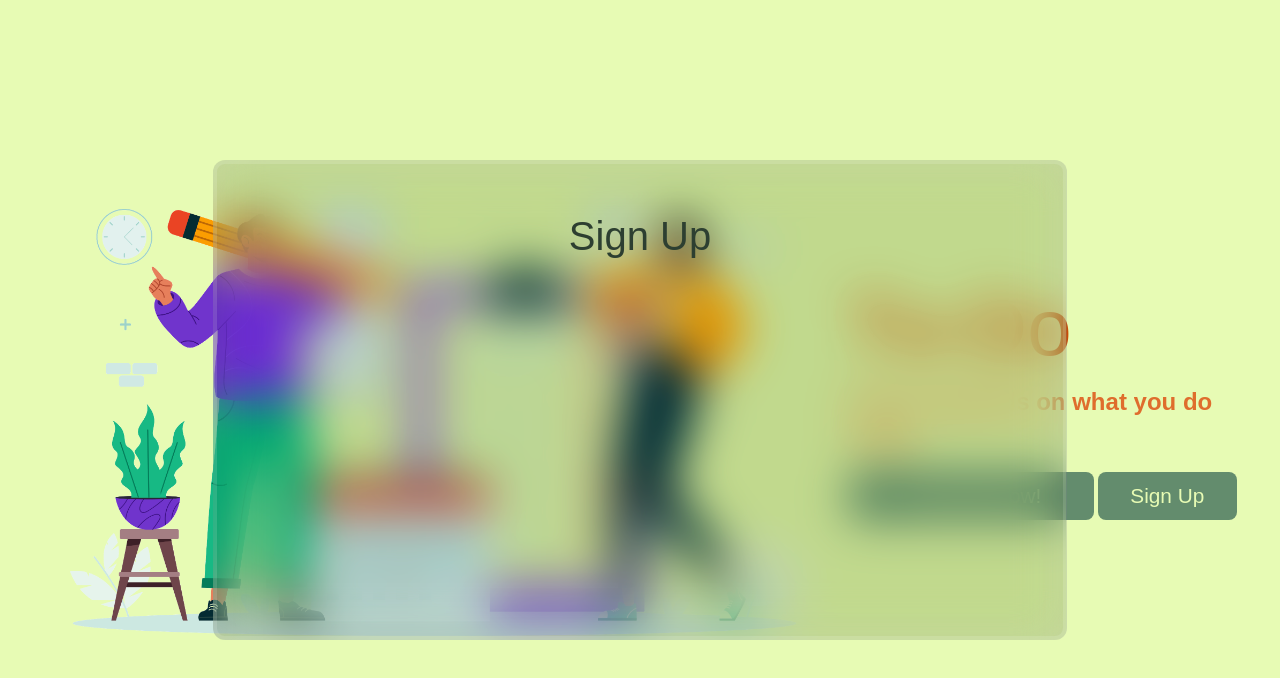
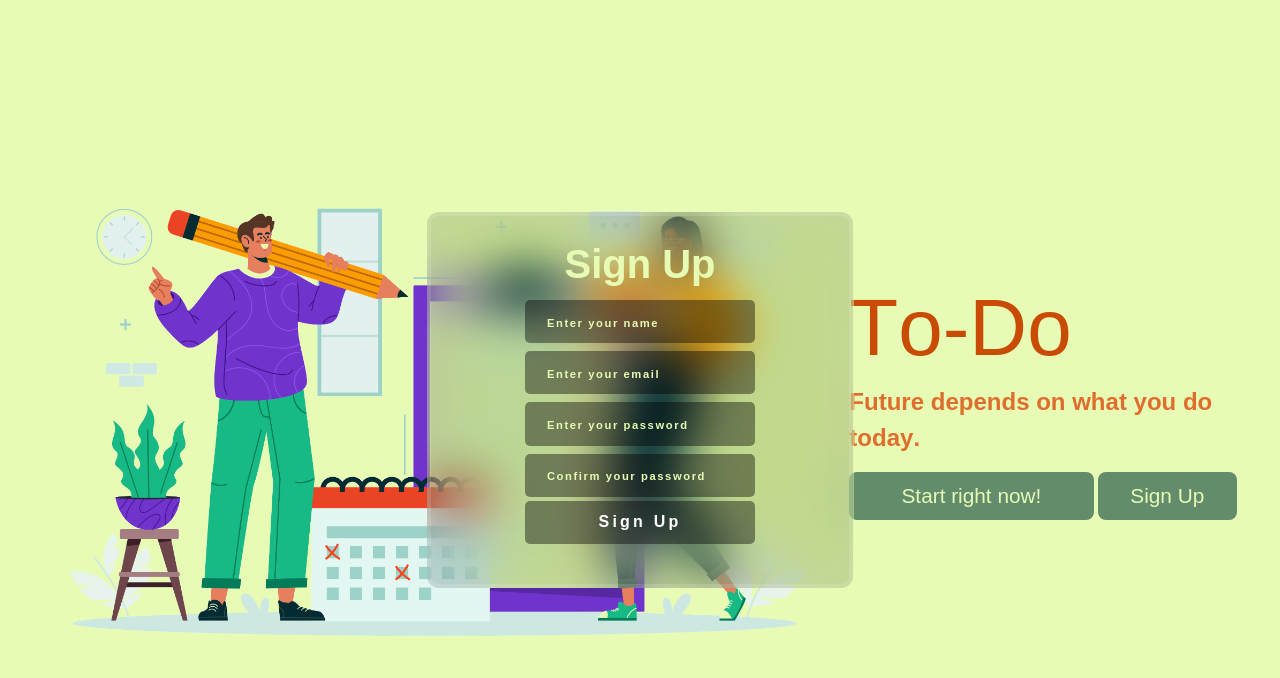
Before and after one commit to prithvinadhnk-png/todo, a plain HTML site: page index.html in a window 1280 px wide. Both pictures are taken after a click on the button "Sign Up". Drawn offline with nearby package versions, Linux system fonts and the light colour scheme; a web font is replaced by a local one.

Commit message:
formfilled

```diff
--- a/index.html
+++ b/index.html
@@ -1,4 +1,3 @@
-
 <html lang="en">
 
 <head>
@@ -17,8 +16,8 @@
 
 <body>
 
-    <div
-        class="container-fluid min-vh-100 d-flex align-items-center align-items-lg-center justify-content-center justify-content-lg-center" style="overflow: hidden;position: relative;">
+    <div class="container-fluid min-vh-100 d-flex align-items-center align-items-lg-center justify-content-center justify-content-lg-center"
+        style="overflow: hidden;position: relative;">
         <div class="row w-100  g-0">
 
             <div class="col-12 col-lg-8">
@@ -31,17 +30,27 @@
                 </p>
                 <div class="row  p-0 g-0 magic-growing  ">
                     <button class="col-12 col-lg-7 homeButton button">Start right now!</button>
-                    <button class="col-12 col-lg-4 homeButton ms-0 ms-lg-1 mt-3 mt-lg-0 button " id="open">Sign Up</button>
+                    <button class="col-12 col-lg-4 homeButton ms-0 ms-lg-1 mt-3 mt-lg-0 button " id="open">Sign
+                        Up</button>
                 </div>
             </div>
 
 
         </div>
-        <div id="SignUpPopUp" class="col-11 col-lg-8 mx-5 nag p-5" >
-            <div class="row g-0 ">
-                <div class="col-12 d-flex justify-content-center">
-                    <h1 class="" style="font-size: 2.5rem !important;">Sign Up</h1>
+        <div id="SignUpPopUp" class="col-11 col-lg-4 mx-5   p-4">
+            <div class="row g-0 justify-content-center">
+                <div class="col-12 d-flex justify-content-center magic-growing ">
+                    <h1 class="" style="font-size: 2.5rem !important; font-weight: bolder !important;">Sign Up</h1>
                 </div>
+                <form action="">
+                    <div class="row d-flex justify-content-center ">
+                        <input type="text" placeholder="Enter your name" class="col-12 col-lg-7 signUpForm my-1 ">
+                        <input type="email" placeholder="Enter your email" class="col-12 col-lg-7 signUpForm my-1 ">
+                        <input type="password" placeholder="Enter your password" class="col-12 col-lg-7 signUpForm my-1">
+                        <input type="password" placeholder="Confirm your password" class="col-12 col-lg-7 signUpForm my-1">
+                        <button type="submit" class="col-12 col-lg-7 signUpForm">Sign Up</button>
+                    </div>
+                </form>
             </div>
         </div>
     </div>
--- a/style.css
+++ b/style.css
@@ -80,7 +80,26 @@ body {
     border: 4px solid rgba(255, 255, 255, 0.125);
     position: absolute;
     display: none;
-    height: 60vh;
     z-index: 1000;
-    color: rgb(45, 63, 49);
+    color: var(--light);
 }
+
+.signUpForm{
+    font-family: 'Nagaiya', sans-serif !important;
+    font-size: 1rem;
+    height: 2.7rem;
+    font-weight: 600 !important;
+    background-color: rgba(0, 0, 0, 0.411);
+    color: white;
+    border: 1px, ;
+    border-radius: 5px;
+    outline: 0px;
+    letter-spacing: 0.2rem;
+}
+
+.signUpForm::placeholder{
+    font-size: 0.7rem;
+    color: var(--light);
+    padding-left:10px;
+    letter-spacing: 0.1rem;
+}
```
